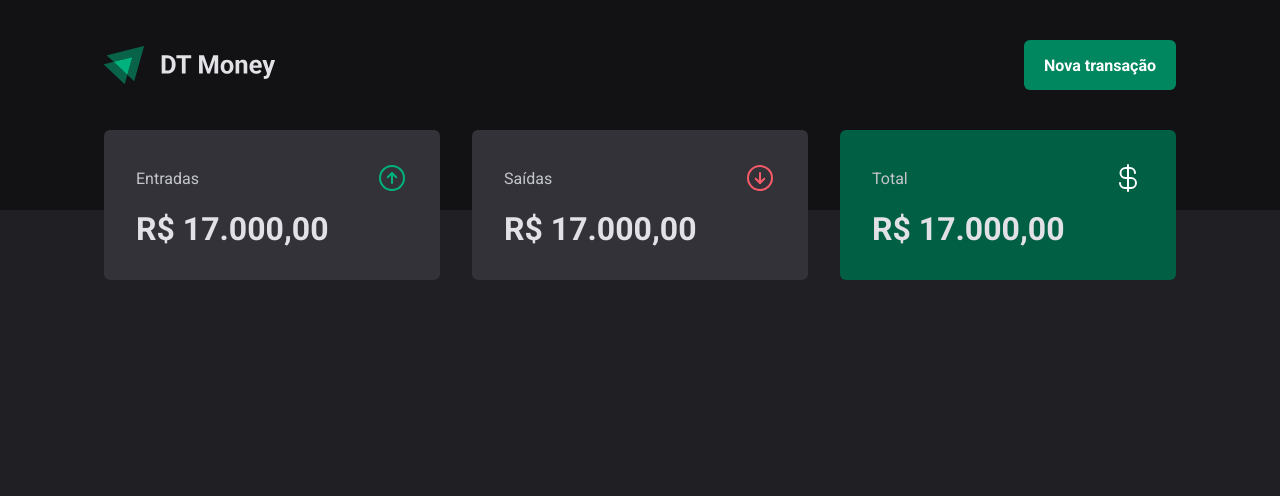
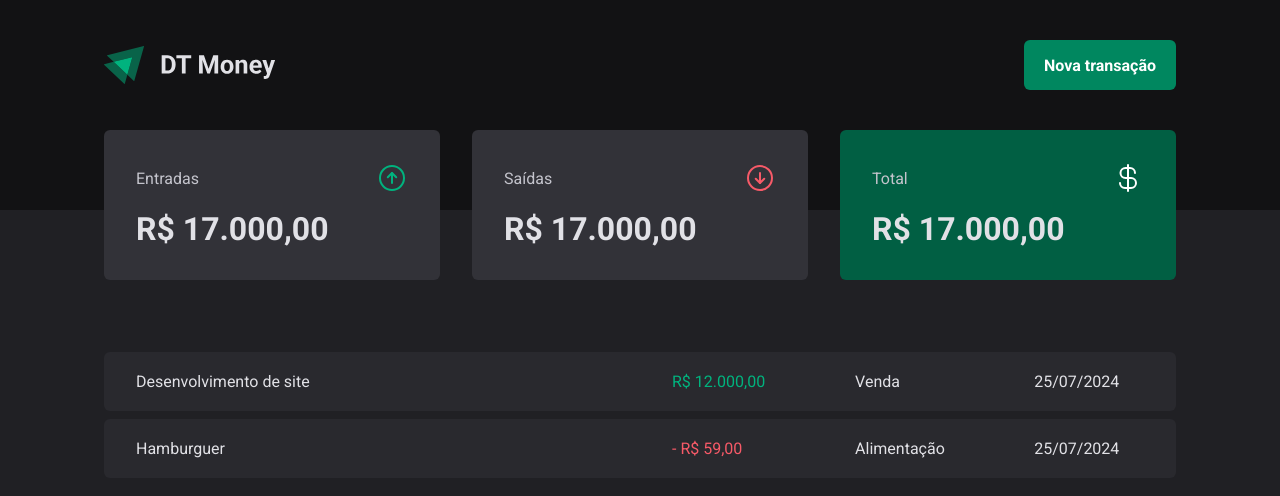
Before and after one commit to felipe-jm/dt-money, a React (Vite) app: page / in a window 1280 px wide. Shown: the top 496 px of the page. Built offline with nearby package versions, Linux system fonts and the light colour scheme.

Commit message:
Add transactions table

```diff
--- a/src/pages/Transactions/index.tsx
+++ b/src/pages/Transactions/index.tsx
@@ -1,11 +1,32 @@
 import { Header } from "../../components/Header";
 import { Summary } from "../../components/Summary";
+
+import * as S from "./styles";
 
 export function Transactions() {
   return (
     <div>
       <Header />
       <Summary />
+
+      <S.TransactionsContainer>
+        <S.TransactionsTable>
+          <tbody>
+            <tr>
+              <td width="50%">Desenvolvimento de site</td>
+              <S.PriceHighlight variant="income">R$ 12.000,00</S.PriceHighlight>
+              <td>Venda</td>
+              <td>25/07/2024</td>
+            </tr>
+            <tr>
+              <td width="50%">Hamburguer</td>
+              <S.PriceHighlight variant="outcome">- R$ 59,00</S.PriceHighlight>
+              <td>Alimentação</td>
+              <td>25/07/2024</td>
+            </tr>
+          </tbody>
+        </S.TransactionsTable>
+      </S.TransactionsContainer>
     </div>
   );
 }
--- a/src/pages/Transactions/styles.ts
+++ b/src/pages/Transactions/styles.ts
@@ -0,0 +1,39 @@
+import { styled } from "styled-components";
+
+export const TransactionsContainer = styled.div`
+  width: 100%;
+  max-width: 1120px;
+  margin: 4rem auto 0;
+  padding: 0 1.5rem;
+`;
+
+export const TransactionsTable = styled.table`
+  width: 100%;
+  border-collapse: separate;
+  border-spacing: 0 0.5rem;
+  margin-top: 1.5rem;
+
+  td {
+    padding: 1.25rem 2rem;
+    background: ${({ theme }) => theme["gray-700"]};
+
+    &:first-child {
+      border-top-left-radius: 6px;
+      border-bottom-left-radius: 6px;
+    }
+
+    &:last-child {
+      border-top-right-radius: 6px;
+      border-bottom-right-radius: 6px;
+    }
+  }
+`;
+
+interface PriceHighlightProps {
+  variant: "income" | "outcome";
+}
+
+export const PriceHighlight = styled.td<PriceHighlightProps>`
+  color: ${({ theme, variant }) =>
+    theme[variant === "income" ? "green-300" : "red-300"]};
+`;
```
